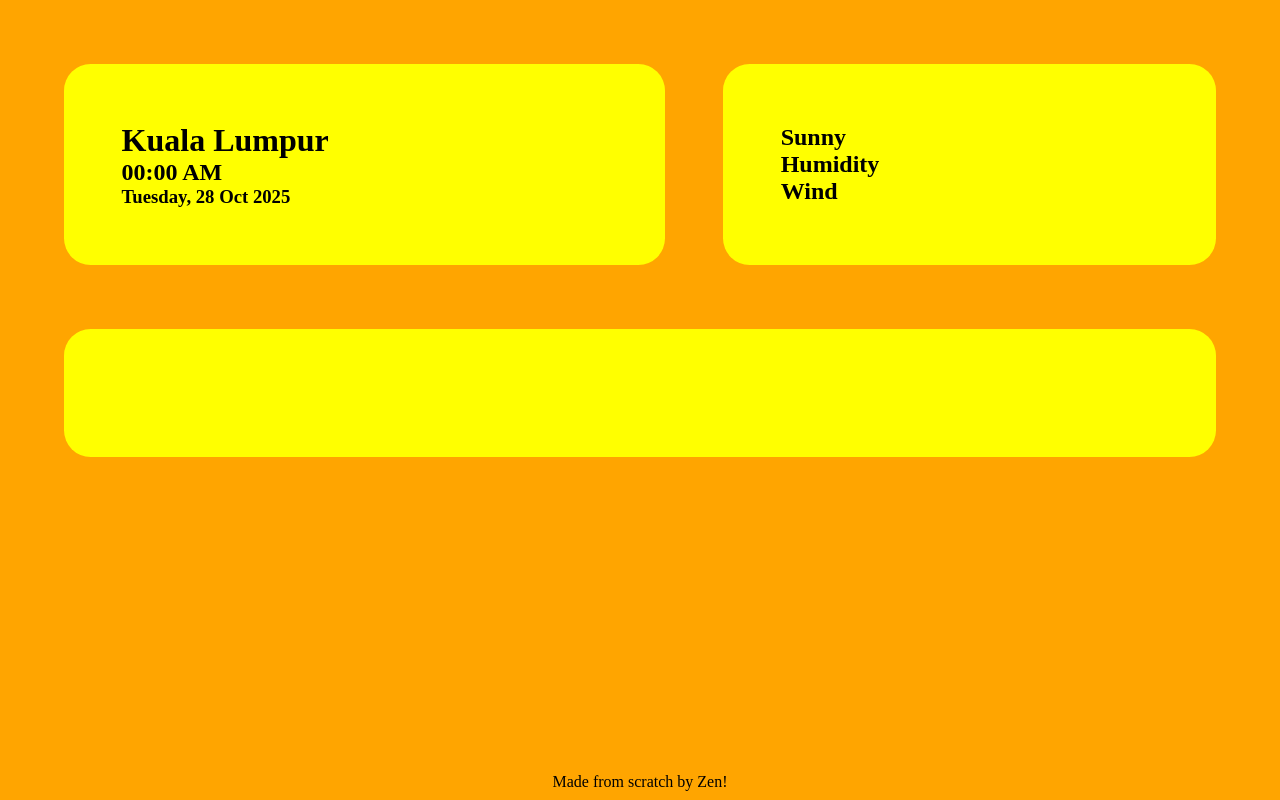
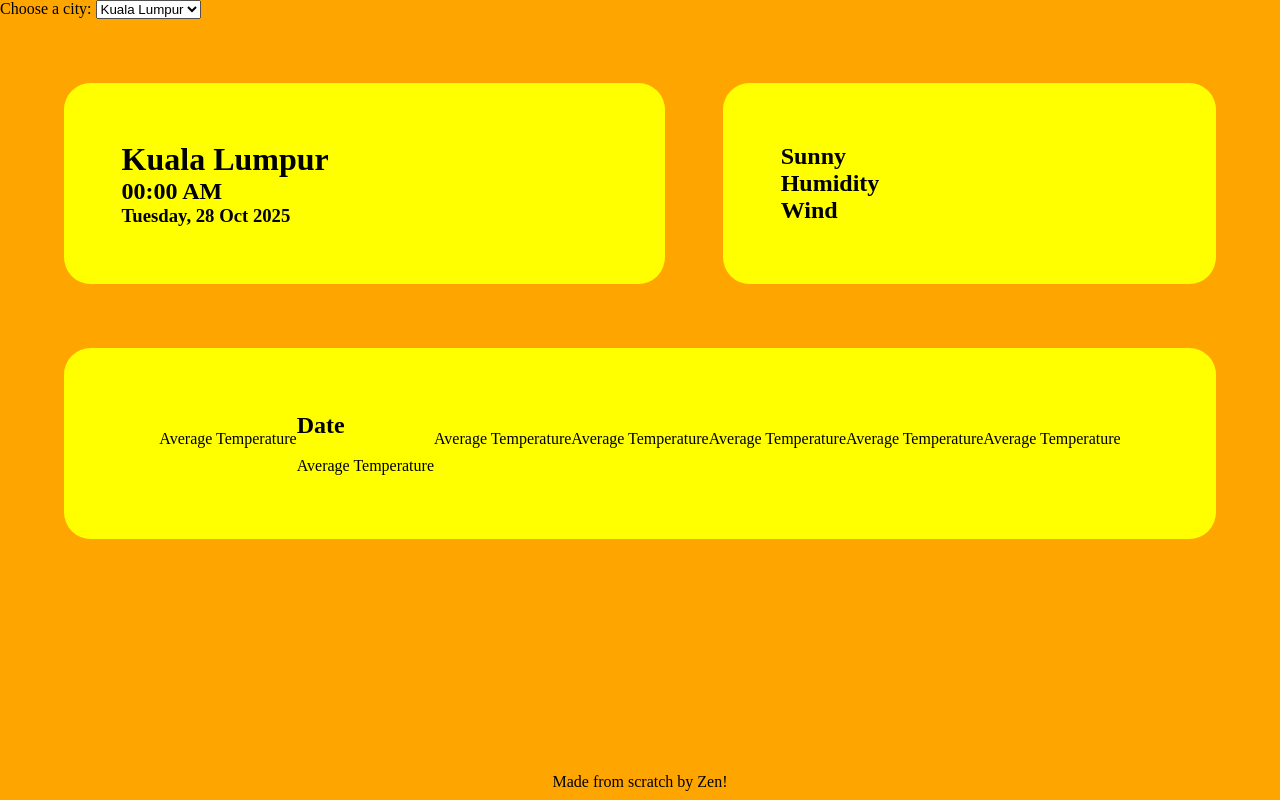
Before and after one commit to Zen-Yee/Basic-Weather-App, a website: page index.html in a window 1280 px wide. Drawn offline with Linux system fonts and the light colour scheme.

Commit message:
Add city dropdown and forecast cards to index.html

```diff
--- a/index.html
+++ b/index.html
@@ -9,6 +9,16 @@
 
   <body>
     <div id="container-main">
+      <div id="container-city-dropdown">
+          <label for="citys">Choose a city:</label>
+          <select name="citys" id="citys">
+            <option value="Kuala Lumpur" selected>Kuala Lumpur</option>
+            <option value="Selangor">Selangor</option>
+            <option value="Pulau Pinang">Pulau Pinang</option>
+            <option value="Johor Bahru">Johor Bahru</option>
+          </select>
+      </div>
+
       <div id="container-current">
         <div id="container-location-time"  class="sectionbox">
           <h1>Kuala Lumpur</h1>
@@ -24,6 +34,41 @@
       </div>
 
       <div id="container-forecast"  class="sectionbox">
+       <div id="forecast-cards">
+         <img src="">
+         <p>Average Temperature</p>
+       </div>
+
+        <div class="forecast-cards">
+          <h2>Date</h2>
+         <img src="">
+         <p>Average Temperature</p>
+       </div>
+
+        <div class="forecast-cards">
+         <img src="">
+         <p>Average Temperature</p>
+       </div>
+
+        <div class="forecast-cards">
+         <img src="">
+         <p>Average Temperature</p>
+       </div>
+
+        <div class="forecast-cards">
+         <img src="">
+         <p>Average Temperature</p>
+       </div>
+
+        <div class="forecast-cards">
+         <img src="">
+         <p>Average Temperature</p>
+       </div>
+
+        <div class="forecast-cards">
+         <img src="">
+         <p>Average Temperature</p>
+       </div>
 
       </div>
     </div>
```
